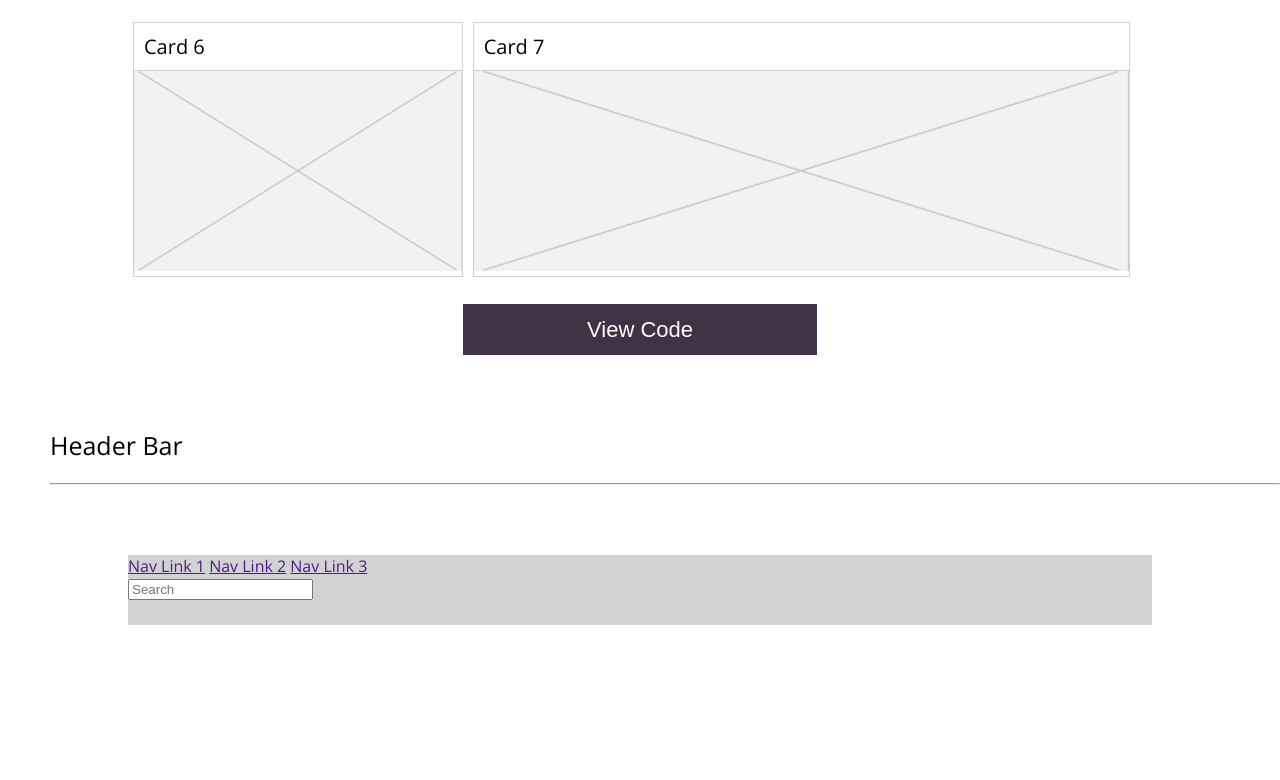
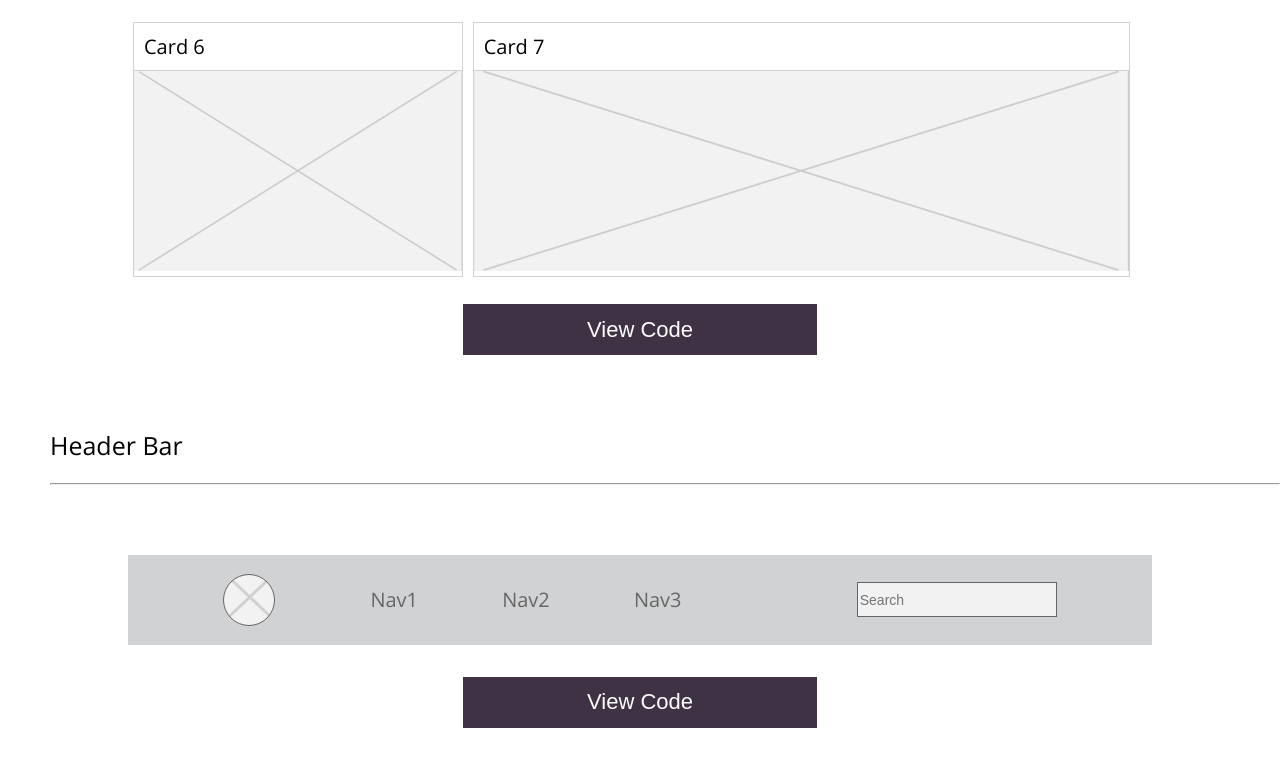
Before and after one commit to lcaroselli/Pattrn-Party, a plain HTML site: page index.html in a window 1280 px wide. Shown: the part 1532-2312 px from the top of the page. Before the commit the page ends 2187 px from the top, so only its background shows below. Drawn offline with nearby package versions, Linux system fonts and the light colour scheme.

Commit message:
Add header search and flex styles

```diff
--- a/css/header.css
+++ b/css/header.css
@@ -1,3 +1,14 @@
+.circle-x {
+  background-image: url(../assets/SampleImage.png);
+  background-position: center;
+  background-repeat: no-repeat;
+  border: 1px solid #666666;
+  border-radius: 50%;
+  display: flex;
+  height: 50px;
+  width: 50px;
+}
+
 .header-title {
   margin-bottom: 70px;
   margin-left: 50px;
@@ -11,8 +22,30 @@
 .header-bar {
   background: #D1D2D3;
   color: #666666;
+  display: flex;
+  align-items: center;
+  justify-content: space-evenly;
   font-weight: 300;
-  height: 70px;
+  height: 90px;
   margin: 30px auto;
   width: 80%;
 }
+
+.header-bar a {
+  color: #666666;
+  font-size: 20px;
+  font-weight: 300;
+  margin-right: 80px;
+  text-decoration: none;
+}
+
+.header-bar input {
+  -webkit-appearance: none;
+  background: #F2F2F2;
+  border: 1px solid #666666;
+  color: #666666;
+  font-size: 14px;
+  font-weight: 300;
+  height: 35px;
+  width: 200px;
+}
--- a/index.html
+++ b/index.html
@@ -222,14 +222,17 @@
       <article class='header-bar'>
         <article class='circle-x'></article>
         <nav>
-          <a href=''>Nav Link 1</a>
-          <a href=''>Nav Link 2</a>
-          <a href=''>Nav Link 3</a>
+          <a href=''>Nav1</a>
+          <a href=''>Nav2</a>
+          <a href=''>Nav3</a>
         </nav>
         <input type='search' name='' placeholder='Search'>
       </article>
+
+      <section class='view-code-section'>
+        <a href="https://github.com/lcaroselli/Pattrn-Party"><button type='button' name='button'>View Code</button></a>
+      </section>
     </section>
-
 
 
     <script src='https://ajax.googleapis.com/ajax/libs/jquery/3.2.1/jquery.min.js'></script>
```
Also changed, not shown: assets/pup1.png (deleted), assets/pup2.png (deleted), assets/pup3.png (deleted), assets/search.svg (added), 1 other file.
